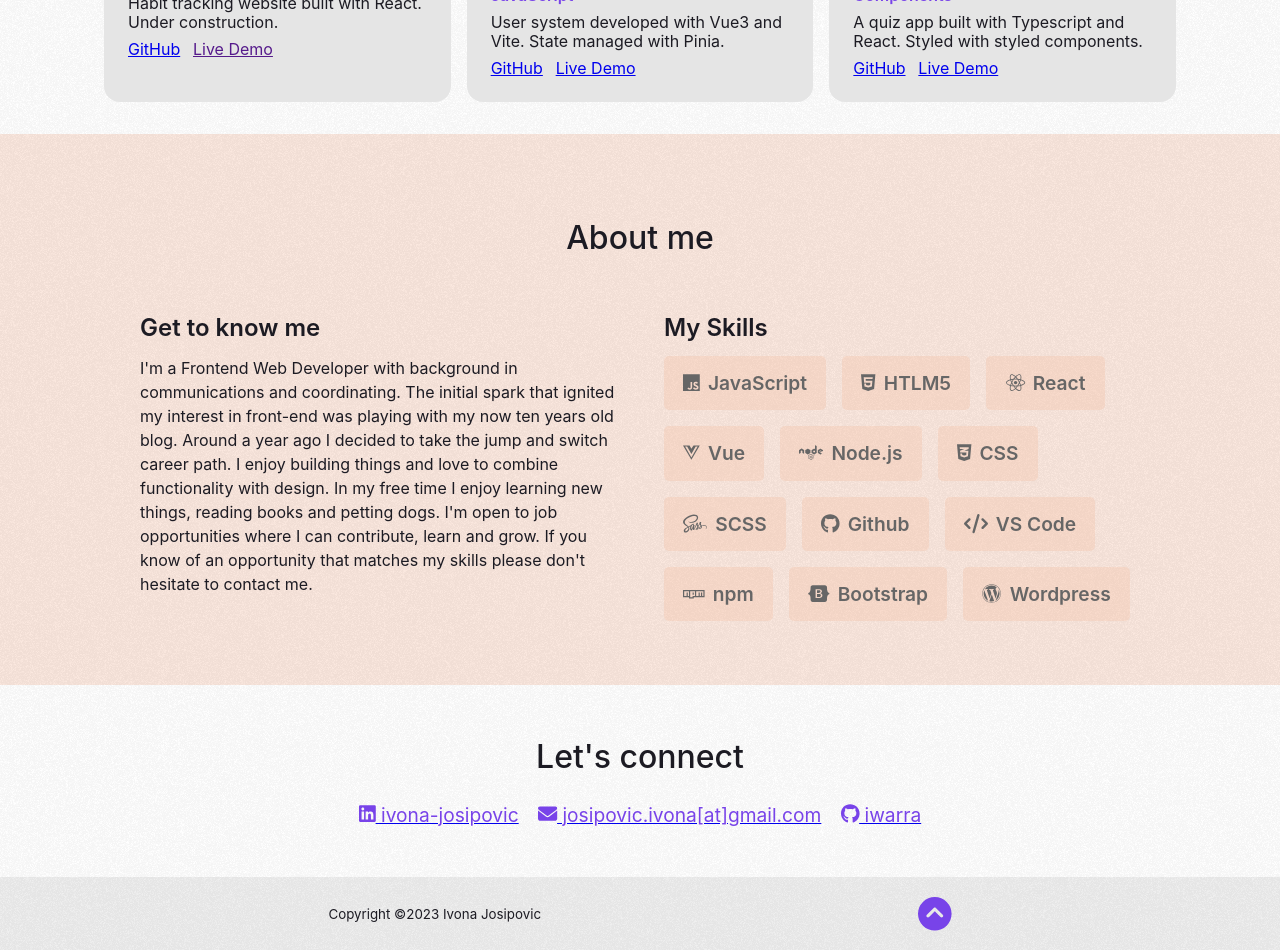
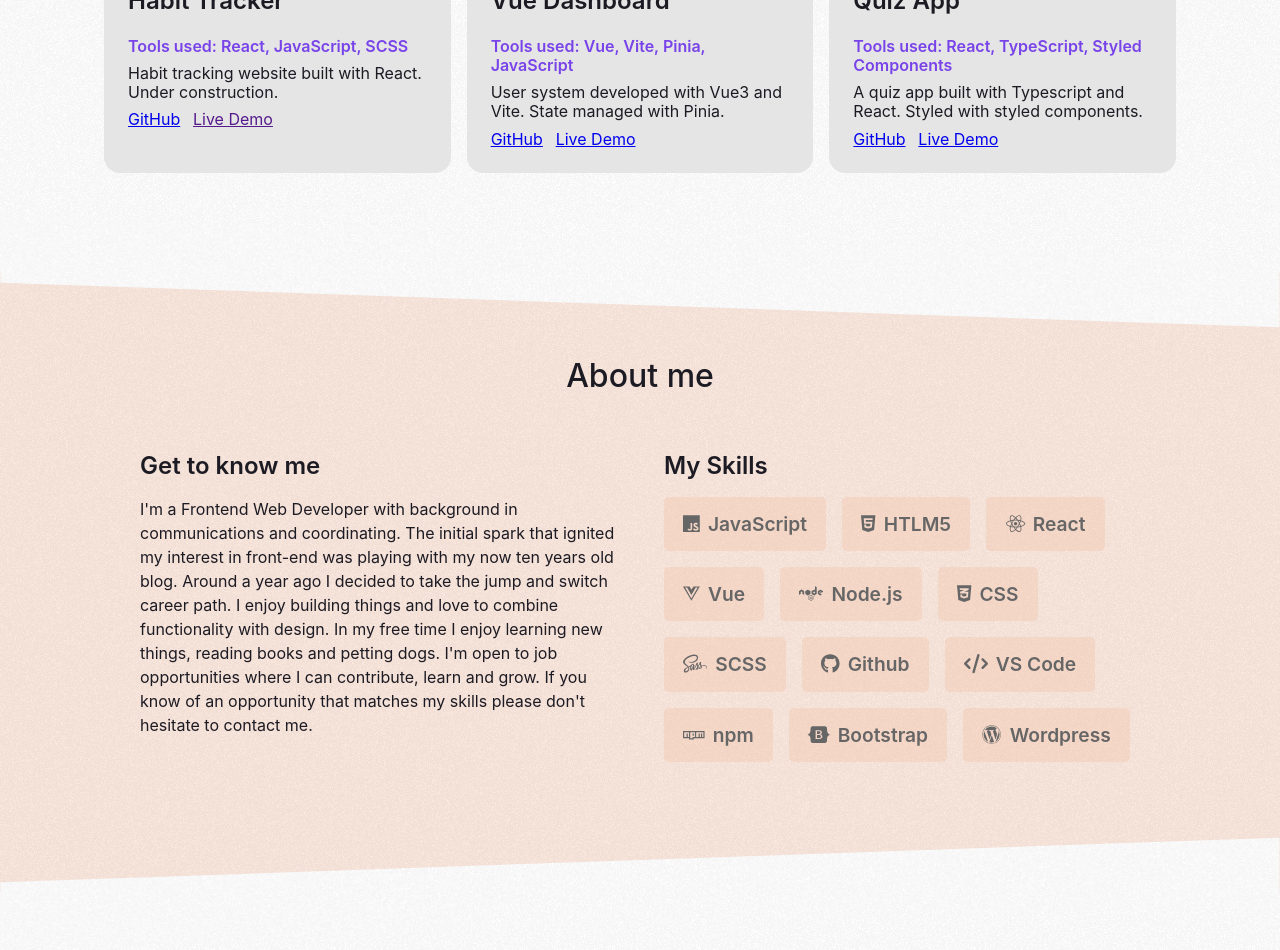
Before and after one commit to iwarra/my-portfolio, a Vue app: page / in a window 1280 px wide. Shown: the part 1000-1950 px from the top of the page. Built offline with nearby package versions, Linux system fonts and the light colour scheme.

Commit message:
Skew, unskew styles

```diff
--- a/src/global.scss
+++ b/src/global.scss
@@ -1,12 +1,8 @@
 :root {
   font-family: Inter, sans-serif;
-  // font-family: Inter, system-ui, Avenir, Helvetica, Arial, sans-serif;
   line-height: 1.5;
   font-weight: 400;
 
-  // color-scheme: light dark;
-  // color: rgba(255, 255, 255, 0.87);
-  // background-color: #242424;
   font-synthesis: none;
   text-rendering: optimizeLegibility;
   -webkit-font-smoothing: antialiased;
@@ -17,6 +13,7 @@
   --primary-peach: #fbe8de;
   --primary-light: #fff;
   --primary-accent: #7843e9;
+  --secondary-accent: #f3bb9c;
 }
 
 * {
@@ -50,7 +47,7 @@ h2 {
 
 h3 {
   font-size: 1.5rem;
-  margin-bottom: .6rem;
+  margin-bottom: .8rem;
   font-weight: 600;
 }
 
@@ -67,16 +64,41 @@ img {
   border: 2px solid var(--primary-accent);
 }
 
+.gray {
+  background-image: url(/src/assets/grainy_texture.png), linear-gradient(var(--primary-light), var(--primary-light));
+}
 
-/* @media (prefers-color-scheme: light) {
-  :root {
-    color: #213547;
-    background-color: #ffffff;
+.pink {
+  background-image: url(../assets/grainy_texture.png), linear-gradient(var(--primary-peach), var(--primary-peach));
+}
+
+.transition-skew {
+  transform: rotate(-3deg) skew(-3deg);
+  width: 100%;
+  height: 3rem;
+  position: relative;
+  bottom: -23px;
+
+}
+
+.transition-unskew {
+  transform: rotate(3deg) skew(3deg);
+  position: relative;
+  bottom: -23px;
+  width: 100%;
+  height: 3rem;
+}
+
+@media (min-width: 1000px) {
+  .transition-skew {
+    transform: rotate(-2deg) skew(-2deg);
+    height: 4.2rem;
+    bottom: -2.1rem;
   }
-  a:hover {
-    color: #747bff;
+
+  .transition-unskew {
+    transform: rotate(2deg) skew(2deg);
+    height: 4.2rem;
+    bottom: -2.1rem;
   }
-  button {
-    background-color: #f9f9f9;
-  }
-} */
+}
```
